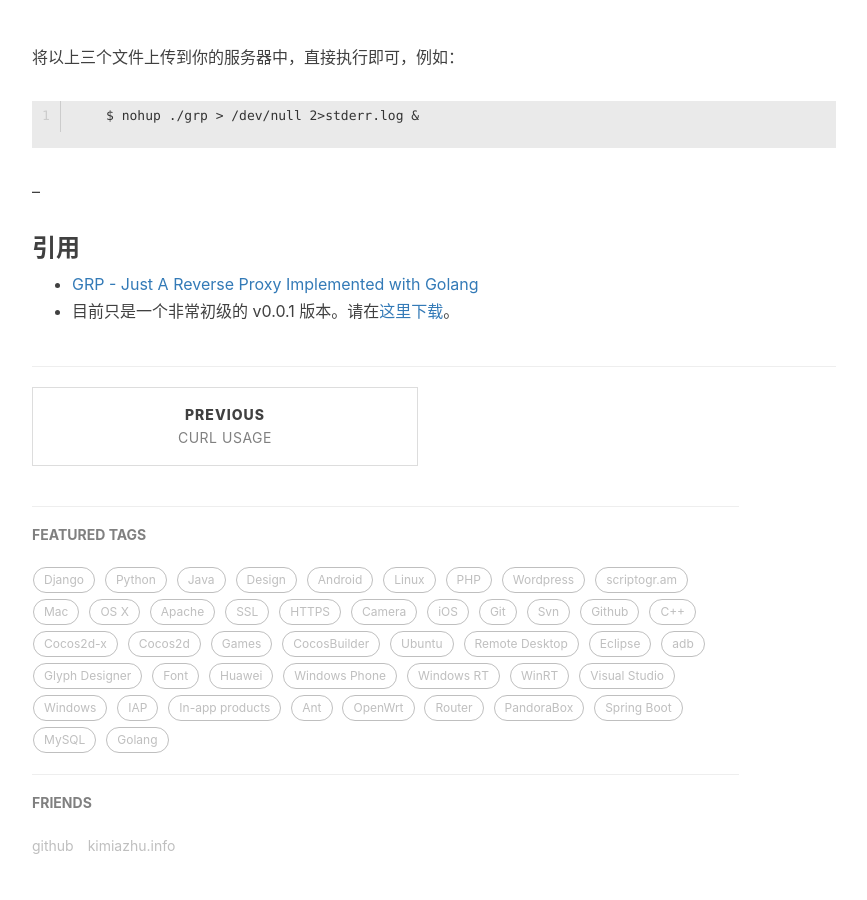
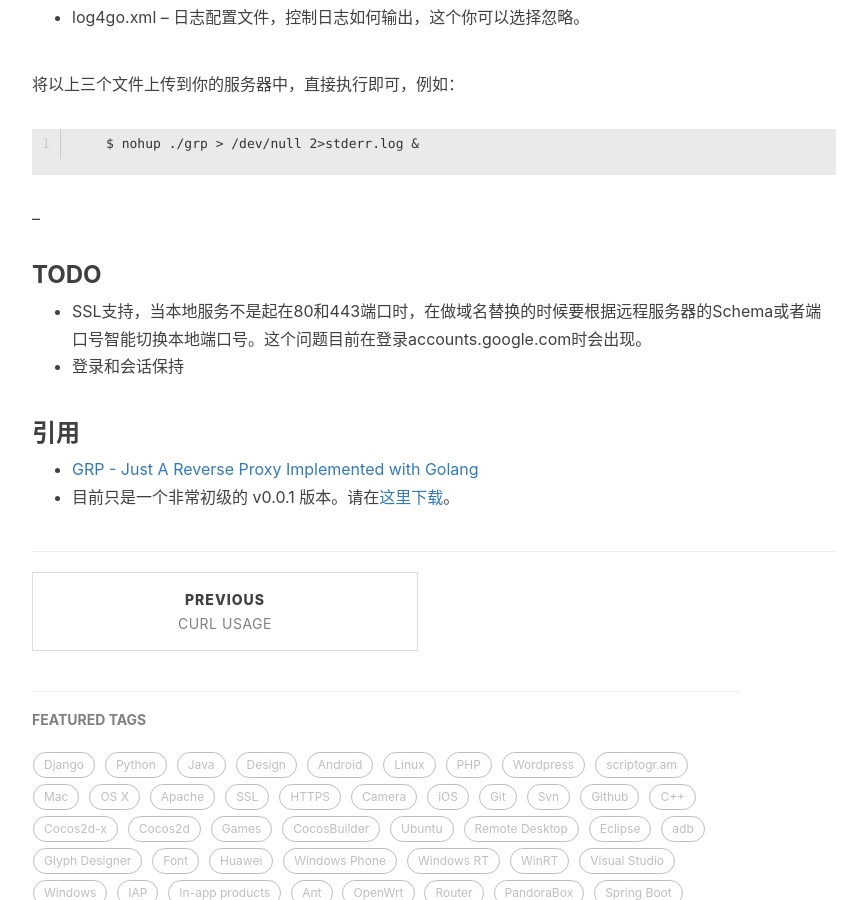
Before and after one commit to kimiazhu/kimiazhu.github.io, a Jekyll site: the page built from _posts/2016-08-11-GRP基于Go的反向代理.md, in a window 1280 px wide and 900 px high, scrolled down 1628 px. Shown: the whole window, without its empty margins (233-1100 px from the left). Built offline with Jekyll 4.4.1, drawn with Linux system fonts in a browser that asks for light colours; nearby versions of some CDN libraries; comment, search, counter and statistics services are not loaded.

Commit message:
add todo

```diff
--- a/_posts/2016-08-11-GRP基于Go的反向代理.md
+++ b/_posts/2016-08-11-GRP基于Go的反向代理.md
@@ -51,6 +51,11 @@ $ nohup ./grp > /dev/null 2>stderr.log &
 
 --
 
+### TODO
+
+- SSL支持，当本地服务不是起在80和443端口时，在做域名替换的时候要根据远程服务器的Schema或者端口号智能切换本地端口号。这个问题目前在登录accounts.google.com时会出现。
+- 登录和会话保持
+
 ### 引用
 
 - [GRP - Just A Reverse Proxy Implemented with Golang](https://github.com/kimiazhu/grp)
```
